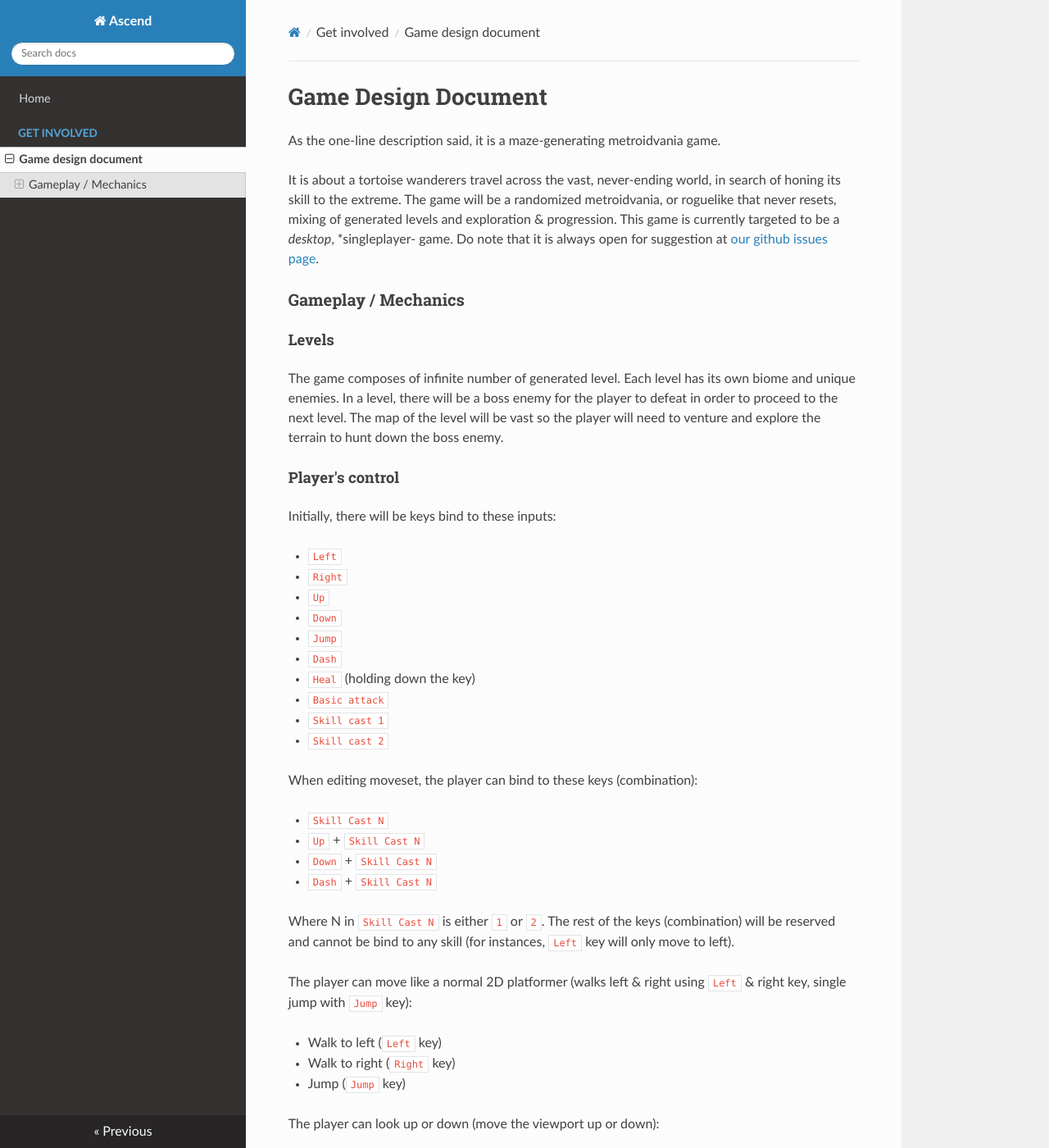
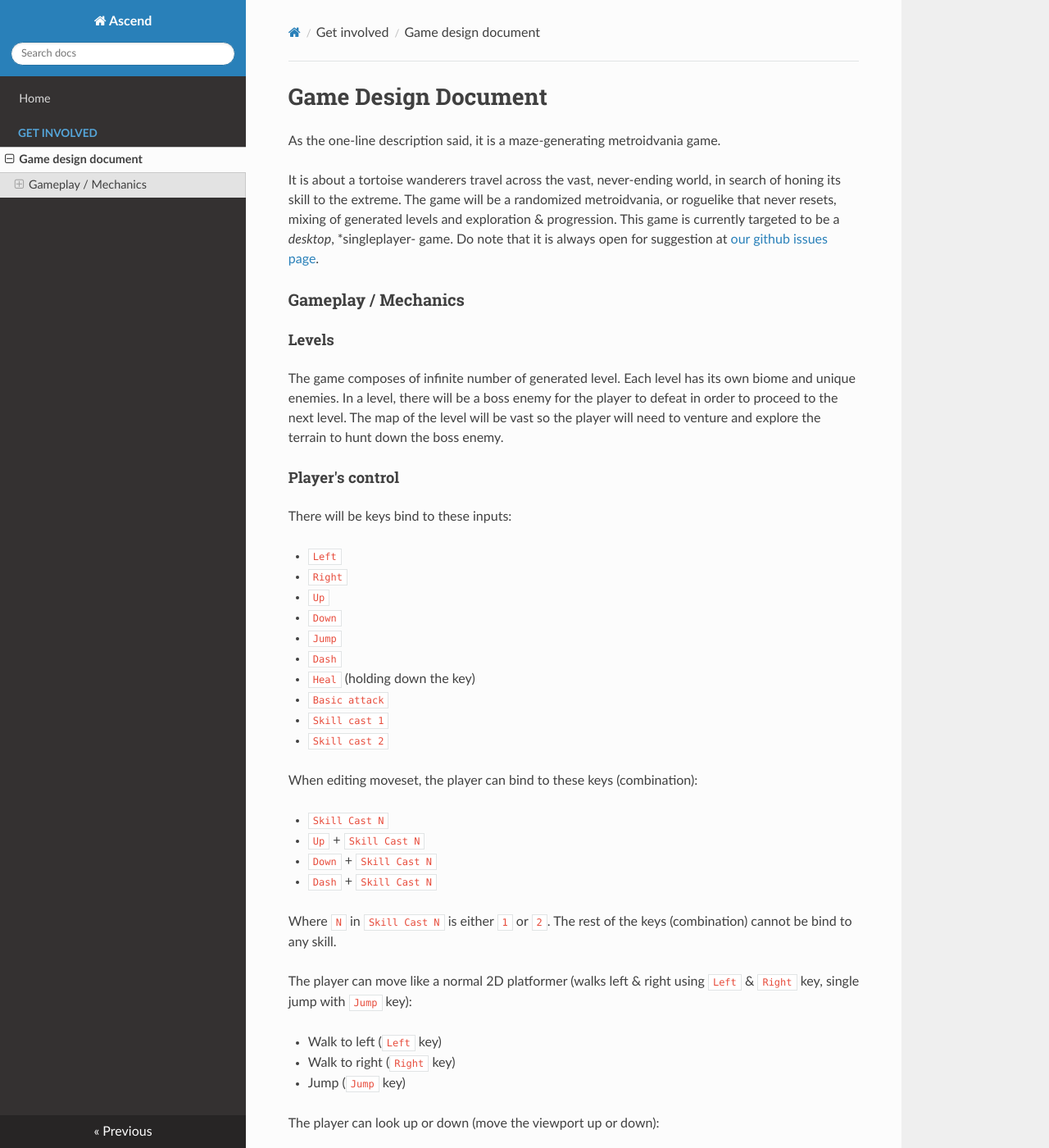
Before and after one commit to RechieKho/ascend, an MkDocs documentation site: the page built from docs/game-design-document.md, in a window 1280 px wide and 1400 px high. Shown: the whole window at 82% size. Built offline with MkDocs 1.6.1, drawn with Linux system fonts in a browser that asks for light colours; nearby versions of some CDN libraries.

Commit message:
Fix typo in docs/game-design-document.md.

```diff
--- a/docs/game-design-document.md
+++ b/docs/game-design-document.md
@@ -18,7 +18,7 @@ vast so the player will need to venture and explore the terrain to hunt down the
 boss enemy.
 
 #### Player's control
-Initially, there will be keys bind to these inputs:
+There will be keys bind to these inputs:
 
 - `Left`
 - `Right`
@@ -38,11 +38,11 @@ When editing moveset, the player can bind to these keys (combination):
 - `Down` + `Skill Cast N`
 - `Dash` + `Skill Cast N`
 
-Where N in `Skill Cast N` is either `1` or `2`. The rest of the keys (combination) will
-be reserved and cannot be bind to any skill (for instances, `Left` key will only move to left).
+Where `N` in `Skill Cast N` is either `1` or `2`. The rest of the keys (combination) cannot
+be bind to any skill.
 
 The player can move like a normal 2D platformer (walks left & right using `Left` &
-right key, single jump with `Jump` key):
+`Right` key, single jump with `Jump` key):
 
 - Walk to left (`Left` key)
 - Walk to right (`Right` key)
```
